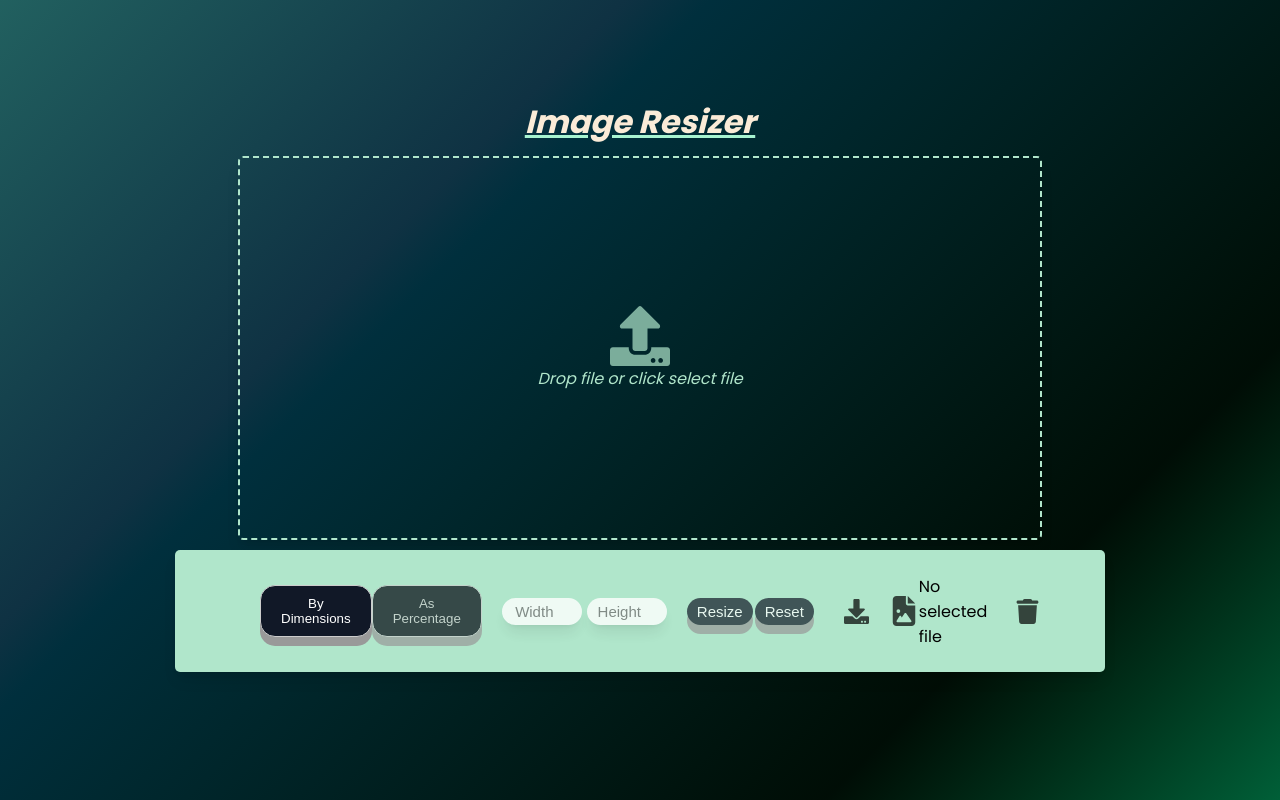
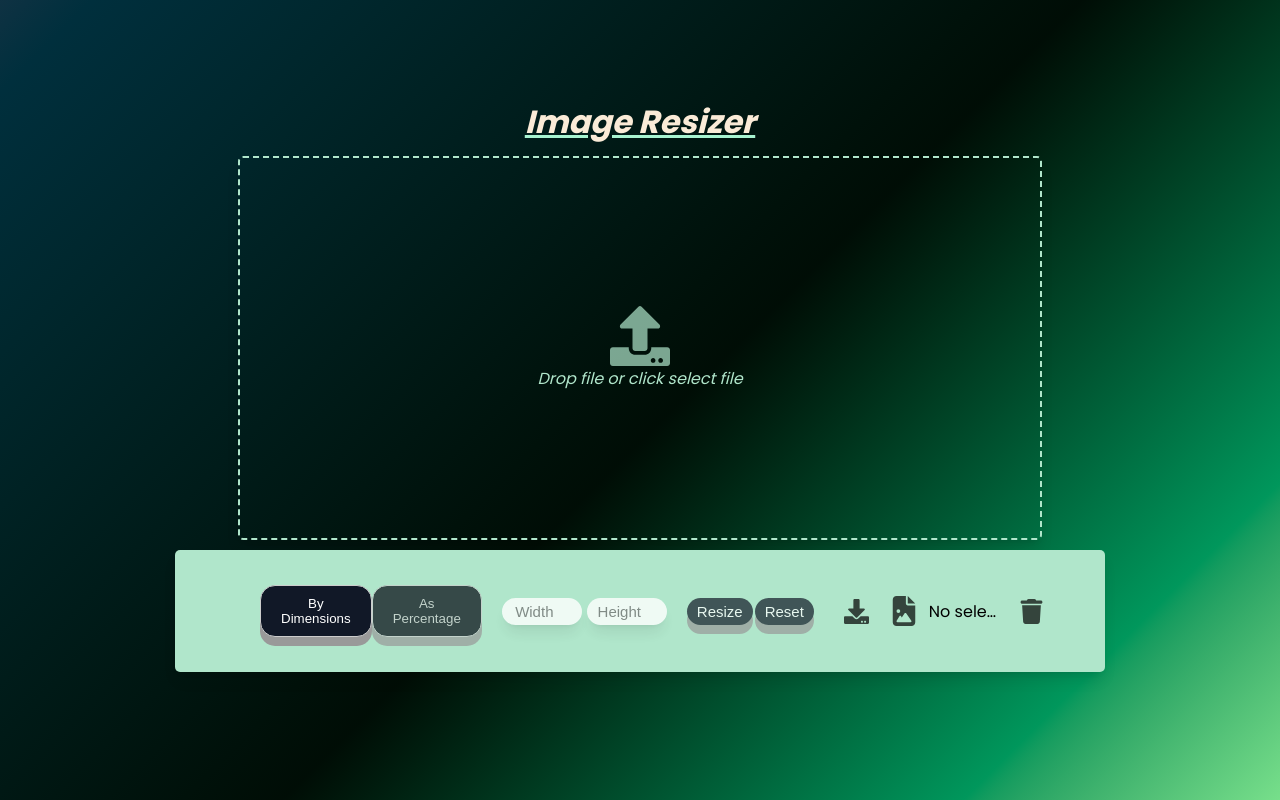
Before and after one commit to SumeyraSeyma/React-online-image-sizer, a React (Create React App) app in the folder onlineimagesizer/: page / in a window 1280 px wide. Built offline with nearby package versions, Linux system fonts and the light colour scheme.

Commit message:
update uploader.js

```diff
--- a/onlineimagesizer/src/App.css
+++ b/onlineimagesizer/src/App.css
@@ -15,17 +15,7 @@
   gap: 20px;
 }
 
-@keyframes arkaPlanaHareketKat {
-  0% {
-    background-position: 0% 0%;
-  }
-  50% {
-    background-position: 100% 100%;
-  }
-  100% {
-    background-position: 0% 0%;
-  }
-}
+
 
 
 
--- a/onlineimagesizer/src/components/Uploader/Uploader.css
+++ b/onlineimagesizer/src/components/Uploader/Uploader.css
@@ -223,6 +223,7 @@
 
 .size-info{
     font-style: italic;
+    color:#b0e6cb
 }
 
 .input-percent{
--- a/onlineimagesizer/src/components/Uploader/Uploader.js
+++ b/onlineimagesizer/src/components/Uploader/Uploader.js
@@ -550,7 +550,16 @@ function Uploader() {
                 flexGrow: 0, /* İkonların büyümesini engelleyin */
             }}/>
             </>
-                {fileName}
+            <span style={{
+                flexGrow: 1, /* Alanın kalanını kullanması için */
+                marginLeft: '10px', /* İkon ile yazı arasında boşluk bırakır */
+                whiteSpace: 'nowrap',
+                overflow: 'hidden',
+                textOverflow: 'ellipsis',
+                width: '70px',
+            }}>
+            {fileName}
+            </span>
                 <FaTrash
                 className={`delete-button ${isShaking ? 'shake' : ''}`}
                 id='delete-button'
```
